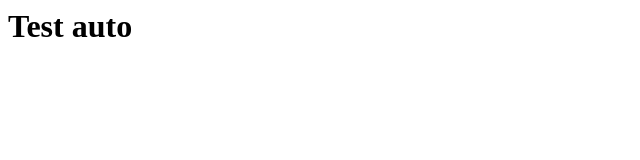
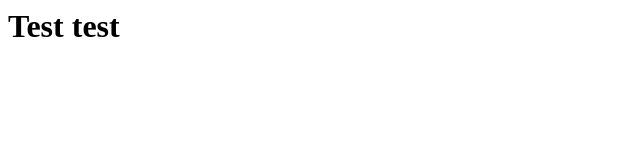
Before and after one commit to tjololo/az-static-main, a plain HTML site: page html/index.html in a window 1280 px wide. Shown: the full height of the page, 0-640 px from the left. Drawn offline with Linux system fonts and the light colour scheme.

```diff
--- a/html/index.html
+++ b/html/index.html
@@ -3,6 +3,6 @@
 <title>Test</title>
 </head>
 <body>
-<h1>Test auto</h1>
+<h1>Test test</h1>
 </body>
 </html>
```
Also changed, not shown: .github/workflows/main.yaml.
